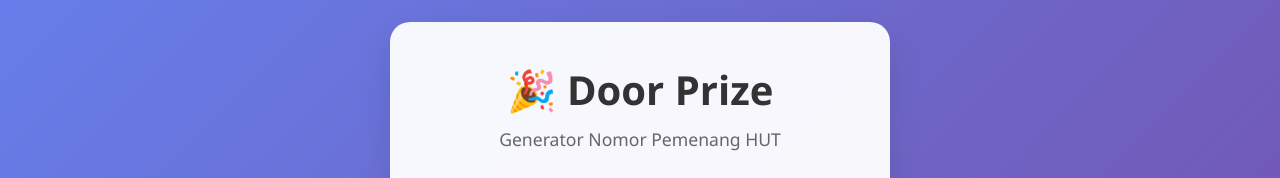
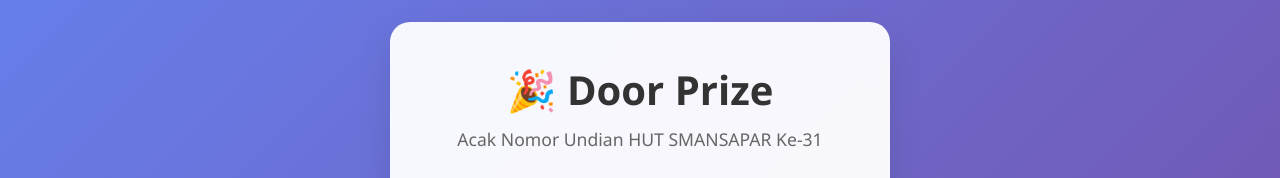
Before and after one commit to Purnama1692/spin, a plain HTML site: page index.html in a window 1280 px wide. Shown: the top 178 px of the page. Drawn offline with Linux system fonts and the light colour scheme.

Commit message:
index.html

```diff
--- a/index.html
+++ b/index.html
@@ -433,7 +433,7 @@
     <div class="container">
         <div class="header">
             <h1 class="title">🎉 Door Prize</h1>
-            <p class="subtitle">Generator Nomor Pemenang HUT</p>
+            <p class="subtitle">Acak Nomor Undian HUT SMANSAPAR Ke-31</p>
         </div>
 
         <div class="settings">
```
